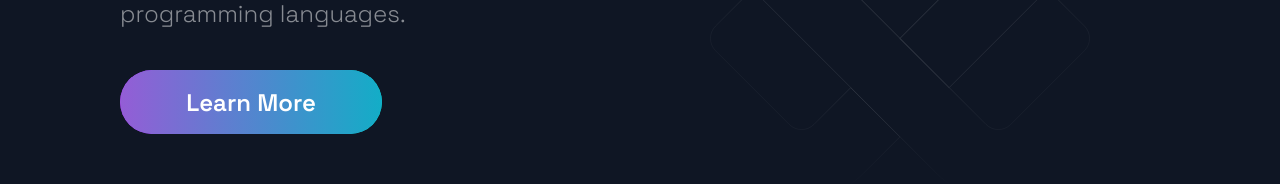
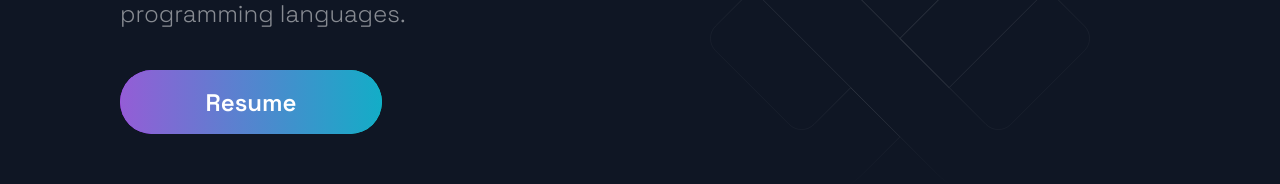
Before and after one commit to 1-aditya-2/own_website, a Next.js app: page / in a window 1280 px wide. Shown: the part 432-616 px from the top of the page. Built offline with nearby package versions, Linux system fonts and the light colour scheme.

Commit message:
Update Hero.js

```diff
--- a/src/components/Hero/Hero.js
+++ b/src/components/Hero/Hero.js
@@ -14,7 +14,7 @@
         <SectionText>
         A budding web developer with a passion for creative solutions.  Interested in learning new tech stacks and programming languages.
         </SectionText>
-        <a href="https://drive.google.com/file/d/1Lbn6Zv3TCllC0AEeCryzOUavTjfYEBGn/view?usp=share_link"><Button onClick={props.handleClick}>Learn More</Button></a>
+        <a href="https://drive.google.com/file/d/1Lbn6Zv3TCllC0AEeCryzOUavTjfYEBGn/view?usp=sharing"><Button onClick={props.handleClick}>Resume</Button></a>
       </LeftSection>
     </Section>
   </>
```
